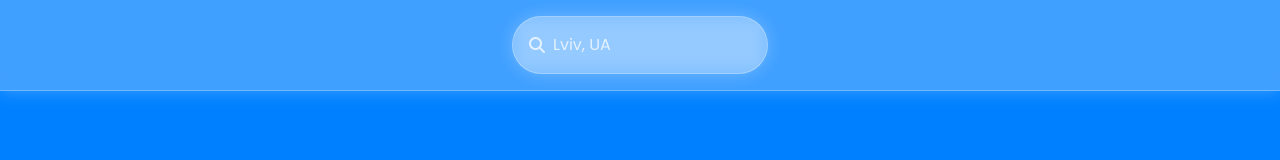
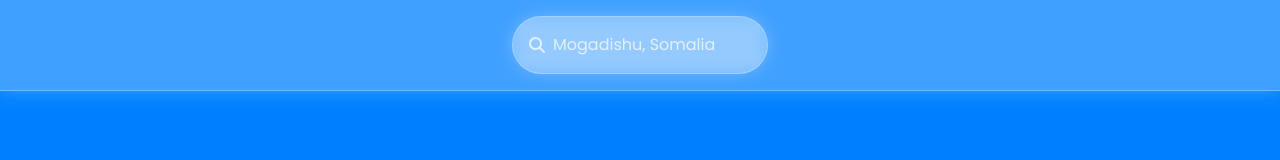
Before and after one commit to maxamadBashi/React-Weather-APP, a React (Vite) app: page / in a window 1280 px wide. Shown: the top 160 px of the page. Built offline with nearby package versions, Linux system fonts and the light colour scheme; some icons are missing.

Commit message:
Update Search.jsx

```diff
--- a/src/components/Search.jsx
+++ b/src/components/Search.jsx
@@ -25,7 +25,7 @@ export default function Search({ onSearch }) {
       <i className="fa-solid fa-magnifying-glass opacity-75"></i>
       <input
         className="w-full outline-0 bg-transparent placeholder:text-white placeholder:opacity-75"
-        placeholder="Lviv, UA"
+        placeholder="Mogadishu, Somalia"
         name="search"
         type="text"
         value={value} // Bind input value to the state
```
